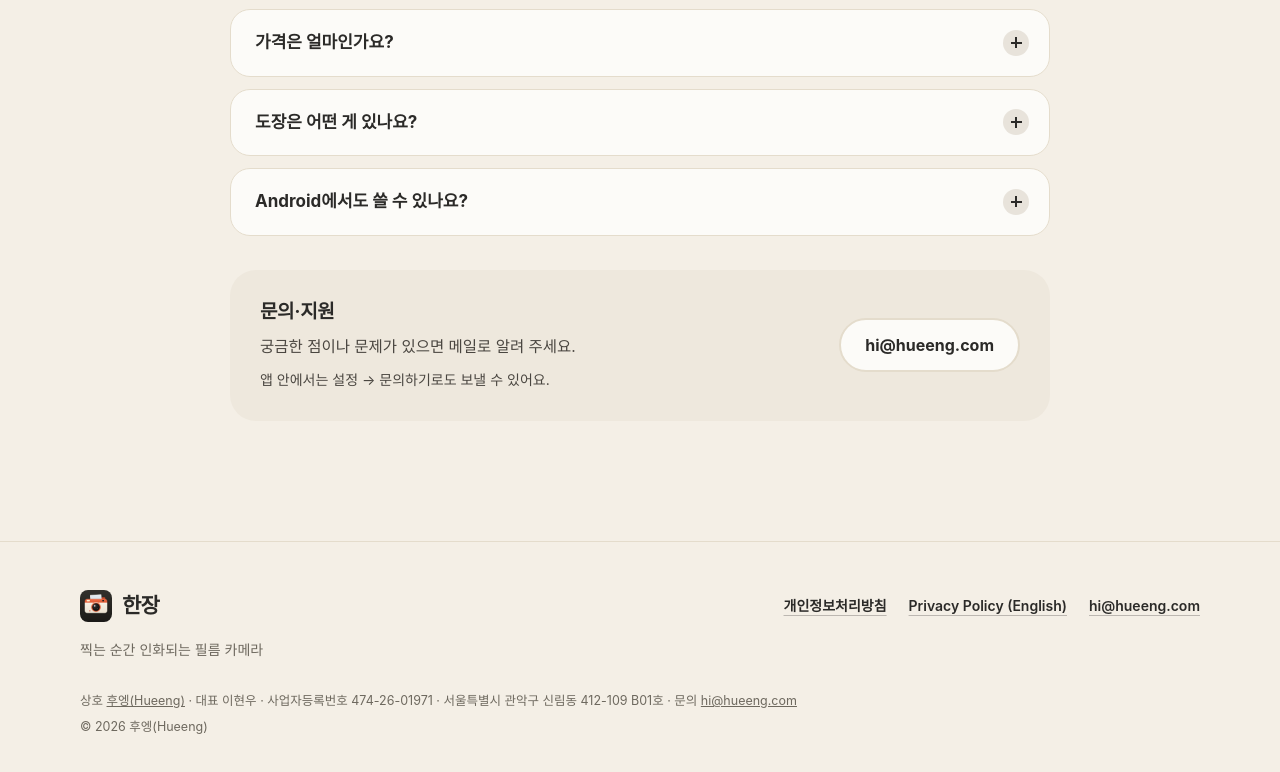
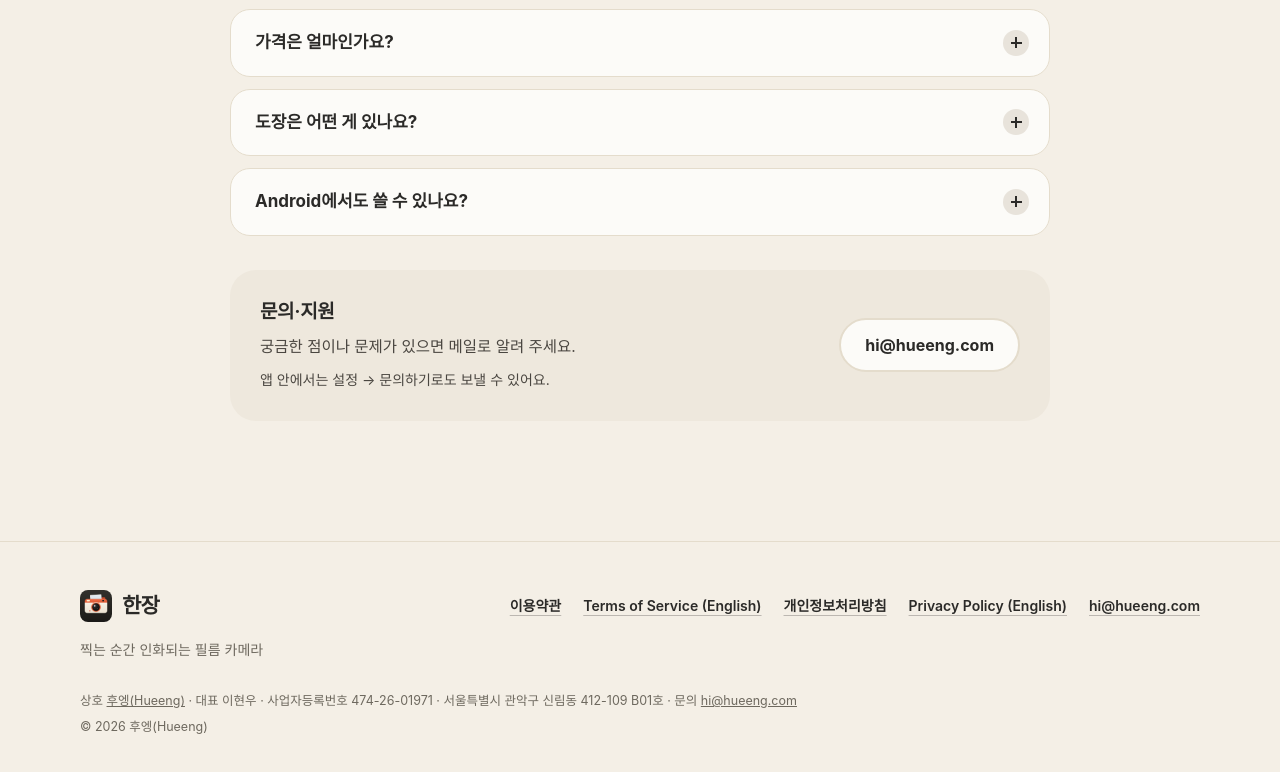
Before and after one commit to LeeHueeng/hueeng-sites, a plain HTML site: page sites/hanjang/index.html in a window 1280 px wide. Shown: the part 7402-8174 px from the top of the page. Drawn offline with Linux system fonts and the light colour scheme.

Commit message:
fix: 한장 홈페이지에 서비스 약관 링크 추가

```diff
--- a/sites/hanjang/index.html
+++ b/sites/hanjang/index.html
@@ -314,7 +314,7 @@
         <a class="footer-brand" href="/"><img src="assets/icon-192.png" width="32" height="32" alt="" loading="lazy" decoding="async">한장</a>
         <p class="footer-tag">찍는 순간 인화되는 필름 카메라</p>
       </div>
-      <nav class="footer-nav" aria-label="법적 고지와 문의"><a href="/privacy/">개인정보처리방침</a><a href="/privacy/en/" hreflang="en" lang="en">Privacy Policy (English)</a><a href="mailto:hi@hueeng.com">hi@hueeng.com</a></nav>
+      <nav class="footer-nav" aria-label="법적 고지와 문의"><a href="https://hueeng.com/terms/hanjang.html">이용약관</a><a href="https://hueeng.com/terms/hanjang.html#en" hreflang="en" lang="en">Terms of Service (English)</a><a href="/privacy/">개인정보처리방침</a><a href="/privacy/en/" hreflang="en" lang="en">Privacy Policy (English)</a><a href="mailto:hi@hueeng.com">hi@hueeng.com</a></nav>
     </div>
     <small class="biz">상호 <a href="https://hueeng.com" rel="me">후엥(Hueeng)</a> · 대표 이현우 · 사업자등록번호 474-26-01971 · 서울특별시 관악구 신림동 412-109 B01호 · 문의 <a href="mailto:hi@hueeng.com">hi@hueeng.com</a></small>
     <small class="copy">© 2026 후엥(Hueeng)</small>
```
